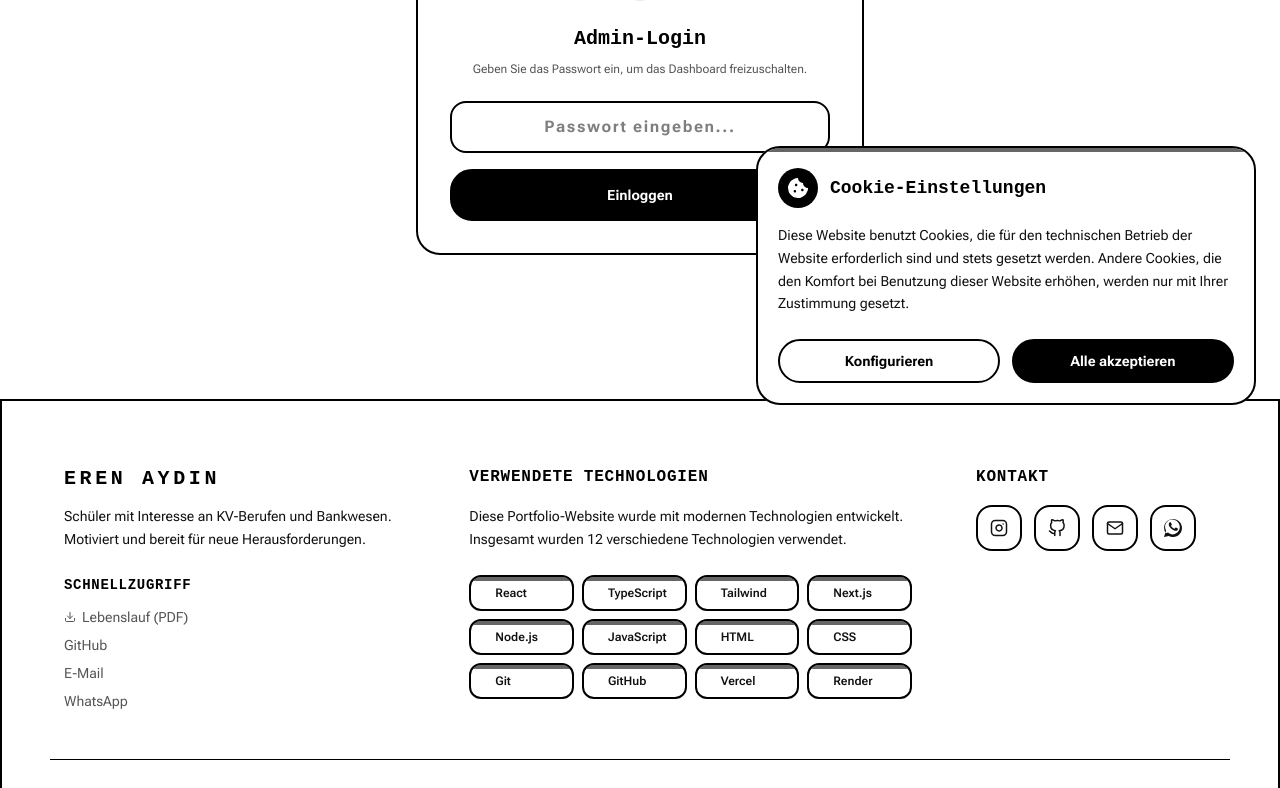
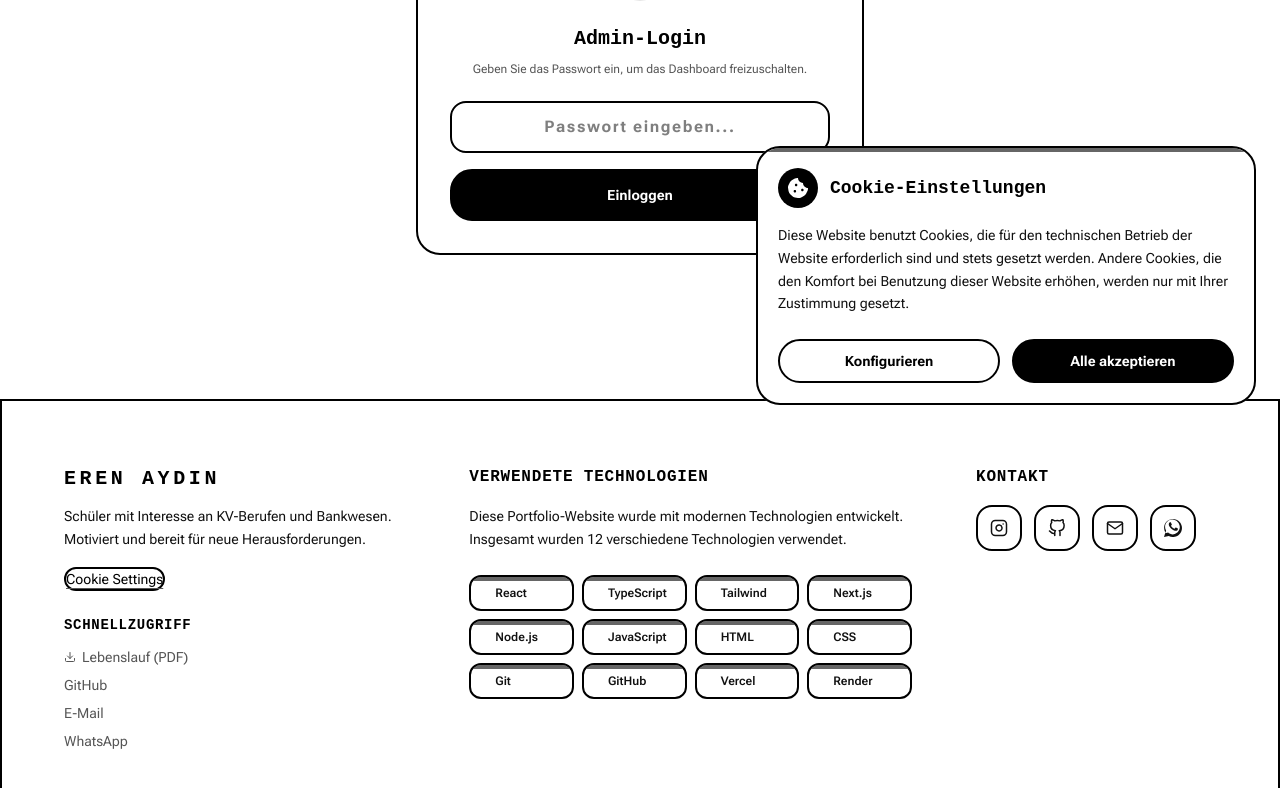
Before and after one commit to xddswi-swiss/lebenslauf, a Next.js app: page /admin in a window 1280 px wide. Shown: the part 371-1159 px from the top of the page. Built offline with nearby package versions, Linux system fonts and the light colour scheme.

Commit message:
Fix unclosed div in CookieConsent and push Footer trigger

```diff
--- a/src/components/CookieConsent.tsx
+++ b/src/components/CookieConsent.tsx
@@ -16,6 +16,14 @@ export default function CookieConsent() {
   const [trackingEnabled, setTrackingEnabled] = useState(false);
 
   useEffect(() => {
+    // Expose a global method to manually trigger the cookie banner
+    if (typeof window !== "undefined") {
+      (window as any).showCookieSettings = () => {
+        setShowSettings(true);
+        setIsVisible(true);
+      };
+    }
+
     // Check if user already made a choice
     const consent = localStorage.getItem("cookie_consent");
     if (!consent) {
@@ -38,11 +46,15 @@ export default function CookieConsent() {
     setIsVisible(false);
   };
 
-  if (!isVisible) return null;
+  // We must not return null early because AnimatePresence needs to be rendered to track enter/exit
+  const [mounted, setMounted] = useState(false);
+  useEffect(() => setMounted(true), []);
+  if (!mounted) return null;
 
   return (
     <AnimatePresence>
-      <motion.div
+      {isVisible && (
+        <motion.div
         initial={{ y: 150, opacity: 0 }}
         animate={{ y: 0, opacity: 1 }}
         exit={{ y: 150, opacity: 0 }}
@@ -161,7 +173,8 @@ export default function CookieConsent() {
             </div>
           </div>
         </div>
-      </motion.div>
+        </motion.div>
+      )}
     </AnimatePresence>
   );
 }
--- a/src/components/Footer.tsx
+++ b/src/components/Footer.tsx
@@ -87,6 +87,20 @@ export const Footer: React.FC<FooterProps> = ({ activeColorIndex }) => {
             <p className="mt-3 text-sm leading-relaxed text-[var(--text-body)]">
               {t.footer.description}
             </p>
+
+            {/* Additional Links like Cookie Settings */}
+            <div className="flex items-center gap-4 mt-4 text-sm text-[var(--text-muted)]">
+              <button
+                onClick={() => {
+                  if (typeof window !== 'undefined' && (window as any).showCookieSettings) {
+                    (window as any).showCookieSettings();
+                  }
+                }}
+                className="hover:text-[var(--text-main)] transition-colors underline decoration-[var(--text-muted)] underline-offset-4"
+              >
+                Cookie Settings
+              </button>
+            </div>
           </div>
 
           <div className="space-y-3">
```
